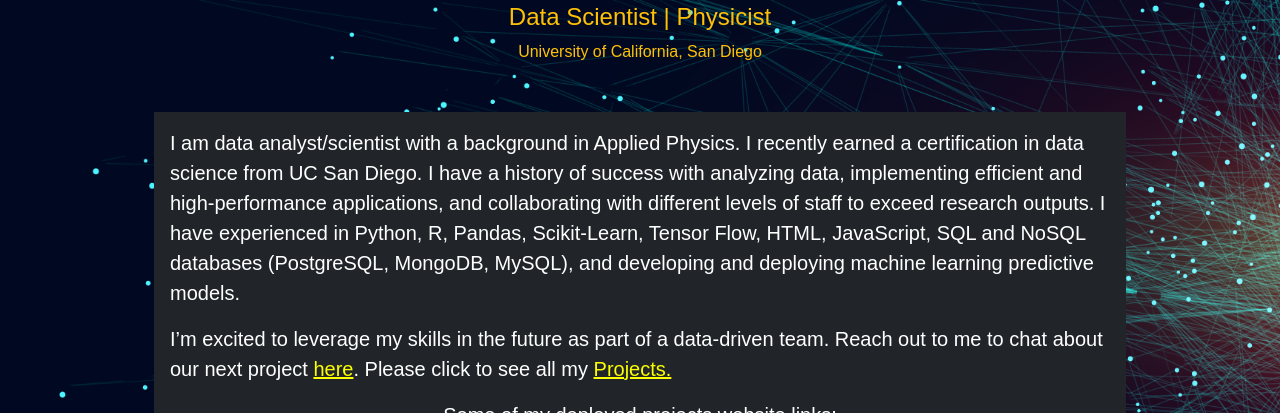
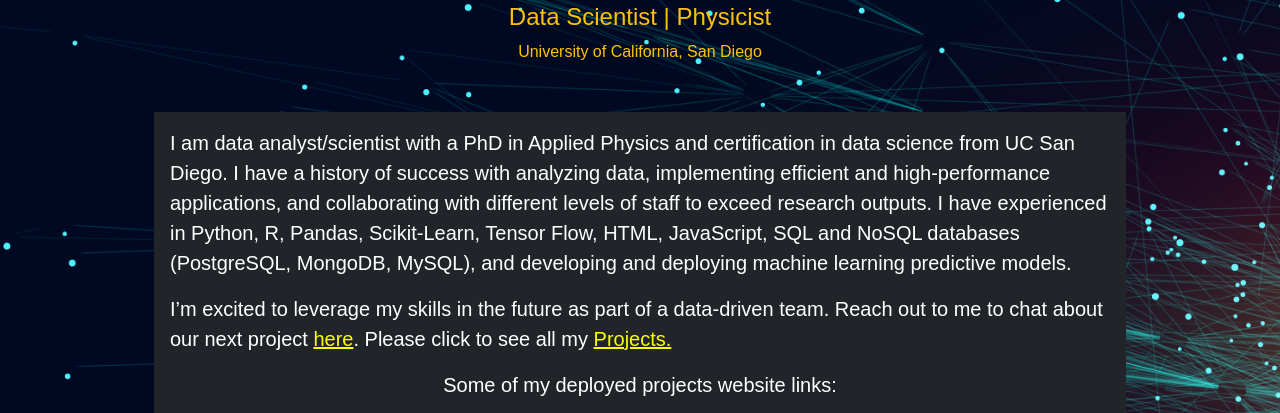
Before and after one commit to pandeysudip/web, a plain HTML site: page index.html in a window 1280 px wide. Shown: the part 361-774 px from the top of the page. Drawn offline with nearby package versions, Linux system fonts and the light colour scheme.

Commit message:
updating

```diff
--- a/index.html
+++ b/index.html
@@ -100,7 +100,7 @@
         <div class="  bg-dark p-3 col-md-9 ">
 
           <p class=" text-white lead">
-            I am data analyst/scientist with a background in Applied Physics. I recently earned a certification in data science from UC San Diego. I have a history of success with analyzing data, implementing efficient and high-performance applications, and collaborating with different levels of staff to exceed research outputs. I have experienced in Python, R, Pandas, Scikit-Learn, Tensor Flow, HTML, JavaScript, SQL and NoSQL databases (PostgreSQL, MongoDB, MySQL), and developing and deploying machine learning predictive models.
+            I am data analyst/scientist with a PhD in Applied Physics and certification in data science from UC San Diego. I have a history of success with analyzing data, implementing efficient and high-performance applications, and collaborating with different levels of staff to exceed research outputs. I have experienced in Python, R, Pandas, Scikit-Learn, Tensor Flow, HTML, JavaScript, SQL and NoSQL databases (PostgreSQL, MongoDB, MySQL), and developing and deploying machine learning predictive models.
           </p>
           <p class="text-white lead">I’m excited to leverage my skills in the future as part of a data-driven team. Reach out to me to chat about our next project <a href="contact.html">here</a>. Please click to see all my <a href="#proje" >Projects.</a>
           </p>
```
